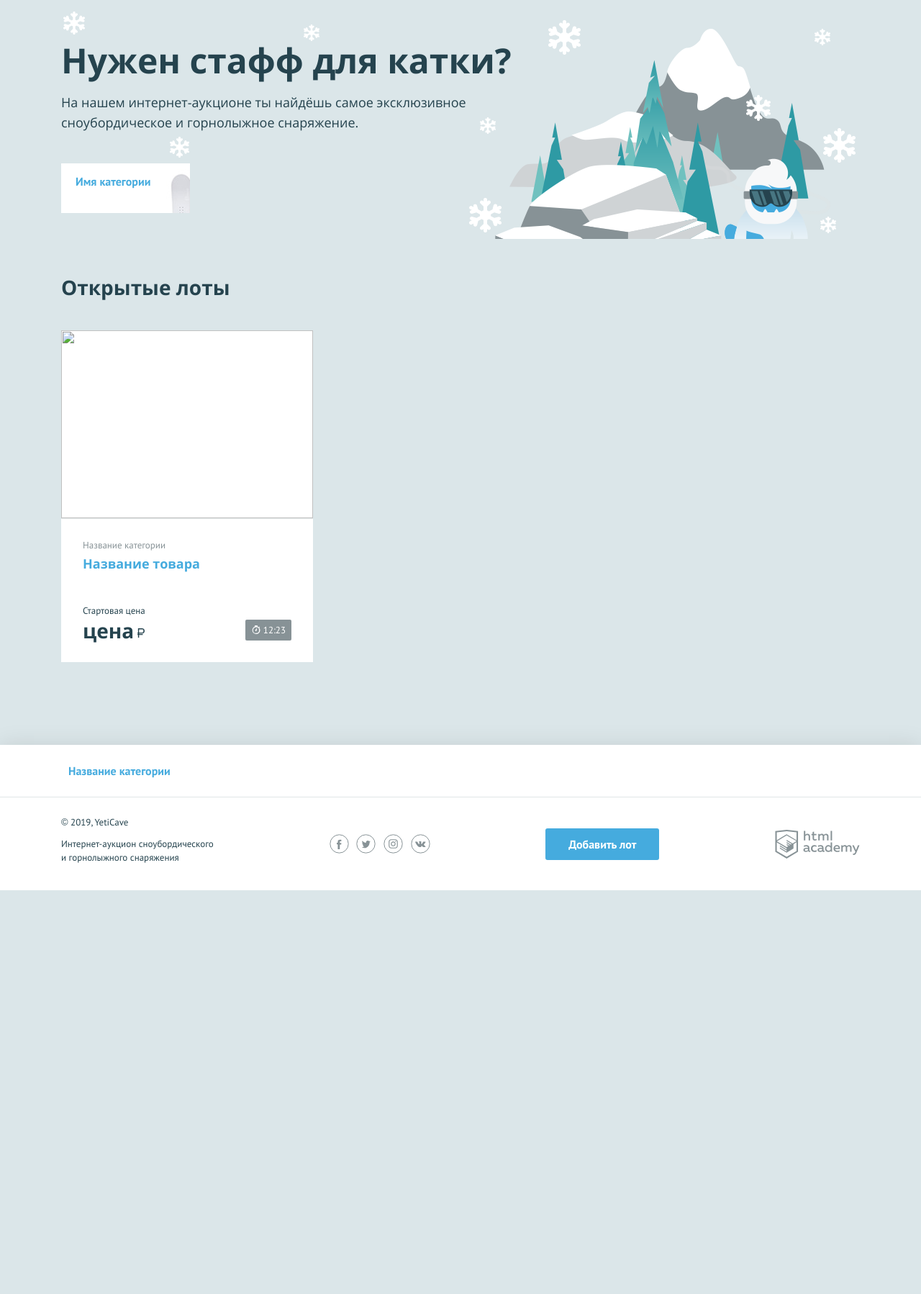
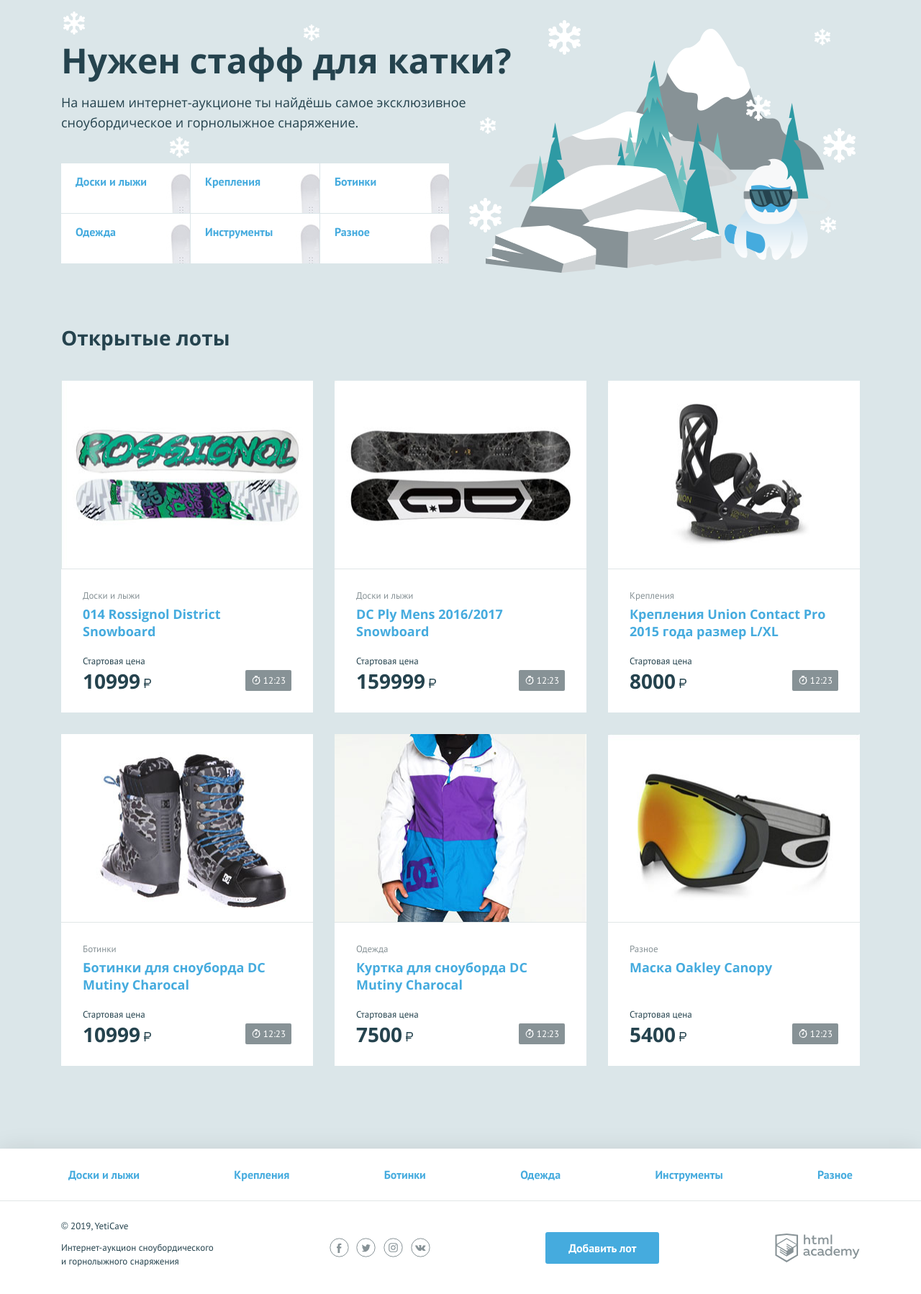
Before and after one commit to aleksandrayakovleva132/55195-yeticave-10, a PHP site: page / in a window 1280 px wide. Shown: the part 107-1905 px from the top of the page at 72% size. Before the commit the page ends 1344 px from the top, so only its background shows below. Run offline with PHP 8.4, Linux system fonts and the light colour scheme.

Commit message:
Вывести товары

```diff
--- a/index.php
+++ b/index.php
@@ -2,6 +2,46 @@
 $is_auth = rand(0, 1);
 
 $user_name = 'Александра'; // укажите здесь ваше имя
+
+$categories = ['Доски и лыжи', 'Крепления', 'Ботинки', 'Одежда', 'Инструменты', 'Разное'];
+$products = [
+    [
+        'name' => '014 Rossignol District Snowboard',
+        'category' => '	Доски и лыжи',
+        'price' => '10999',
+        'URL' => 'img/lot-1.jpg'
+    ],
+    [
+        'name' => 'DC Ply Mens 2016/2017 Snowboard',
+        'category' => '	Доски и лыжи',
+        'price' => '159999',
+        'URL' => 'img/lot-2.jpg'
+    ],
+    [
+        'name' => 'Крепления Union Contact Pro 2015 года размер L/XL',
+        'category' => 'Крепления',
+        'price' => '8000',
+        'URL' => 'img/lot-3.jpg'
+    ],
+    [
+        'name' => 'Ботинки для сноуборда DC Mutiny Charocal',
+        'category' => 'Ботинки',
+        'price' => '10999',
+        'URL' => '	img/lot-4.jpg'
+    ],
+    [
+        'name' => 'Куртка для сноуборда DC Mutiny Charocal',
+        'category' => 'Одежда',
+        'price' => '7500',
+        'URL' => '	img/lot-5.jpg'
+    ],
+    [
+        'name' => 'Маска Oakley Canopy',
+        'category' => 'Разное',
+        'price' => '5400',
+        'URL' => '	img/lot-6.jpg'
+    ]
+];
 ?>
 <!DOCTYPE html>
 <html lang="ru">
@@ -27,7 +67,7 @@ $user_name = 'Александра'; // укажите здесь ваше им
         <a class="main-header__add-lot button" href="pages/add-lot.html">Добавить лот</a>
 
         <nav class="user-menu">
-        <?php if ($is_auth == 1): ?>
+        <?php if ($is_auth === 1): ?>
             <div class="user-menu__logged">
                 <p><?=$user_name; ?></p>
                 <a class="user-menu__bets" href="pages/my-bets.html">Мои ставки</a>
@@ -55,9 +95,11 @@ $user_name = 'Александра'; // укажите здесь ваше им
         <p class="promo__text">На нашем интернет-аукционе ты найдёшь самое эксклюзивное сноубордическое и горнолыжное снаряжение.</p>
         <ul class="promo__list">
             <!--заполните этот список из массива категорий-->
+            <?php foreach ($categories as $key => $category): ?>
             <li class="promo__item promo__item--boards">
-                <a class="promo__link" href="pages/all-lots.html">Имя категории</a>
+                <a class="promo__link" href="pages/all-lots.html"><?=$category; ?></a>
             </li>
+            <?php endforeach; ?>
         </ul>
     </section>
     <section class="lots">
@@ -66,17 +108,18 @@ $user_name = 'Александра'; // укажите здесь ваше им
         </div>
         <ul class="lots__list">
             <!--заполните этот список из массива с товарами-->
+            <?php foreach ($products as $key => $product):?>
             <li class="lots__item lot">
                 <div class="lot__image">
-                    <img src="" width="350" height="260" alt="">
+                    <img src="<?=$product['URL']; ?>" width="350" height="260" alt="">
                 </div>
                 <div class="lot__info">
-                    <span class="lot__category">Название категории</span>
-                    <h3 class="lot__title"><a class="text-link" href="pages/lot.html">Название товара</a></h3>
+                    <span class="lot__category"><?=$product['category']; ?></span>
+                    <h3 class="lot__title"><a class="text-link" href="pages/lot.html"><?=$product['name']; ?></a></h3>
                     <div class="lot__state">
                         <div class="lot__rate">
                             <span class="lot__amount">Стартовая цена</span>
-                            <span class="lot__cost">цена<b class="rub">р</b></span>
+                            <span class="lot__cost"><?=$product['price']; ?><b class="rub">р</b></span>
                         </div>
                         <div class="lot__timer timer">
                             12:23
@@ -84,6 +127,7 @@ $user_name = 'Александра'; // укажите здесь ваше им
                     </div>
                 </div>
             </li>
+            <?php endforeach; ?>
         </ul>
     </section>
 </main>
@@ -93,9 +137,11 @@ $user_name = 'Александра'; // укажите здесь ваше им
     <nav class="nav">
         <ul class="nav__list container">
             <!--заполните этот список из массива категорий-->
+            <?php foreach ($categories as $key => $category): ?>
             <li class="nav__item">
-                <a href="pages/all-lots.html">Название категории</a>
+                <a href="pages/all-lots.html"><?=$category; ?></a>
             </li>
+            <?php endforeach; ?>
         </ul>
     </nav>
     <div class="main-footer__bottom container">
```
